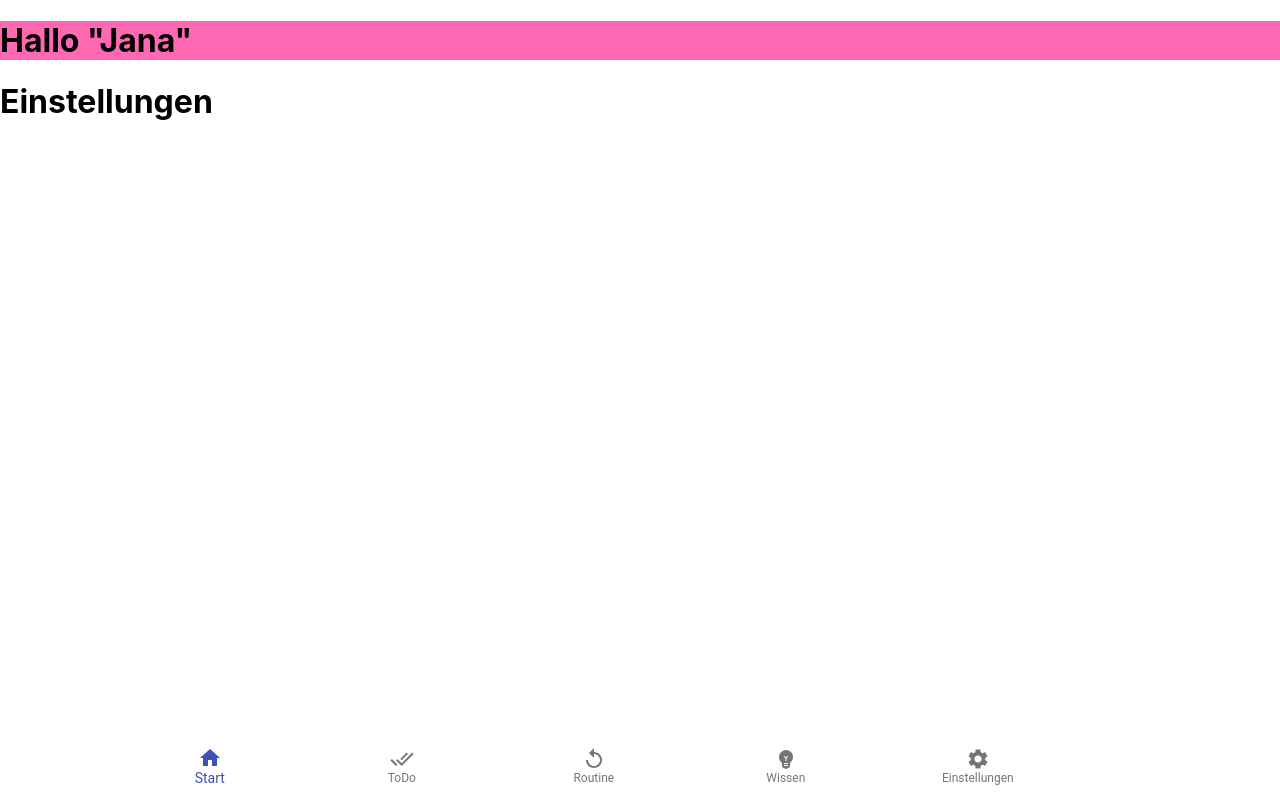
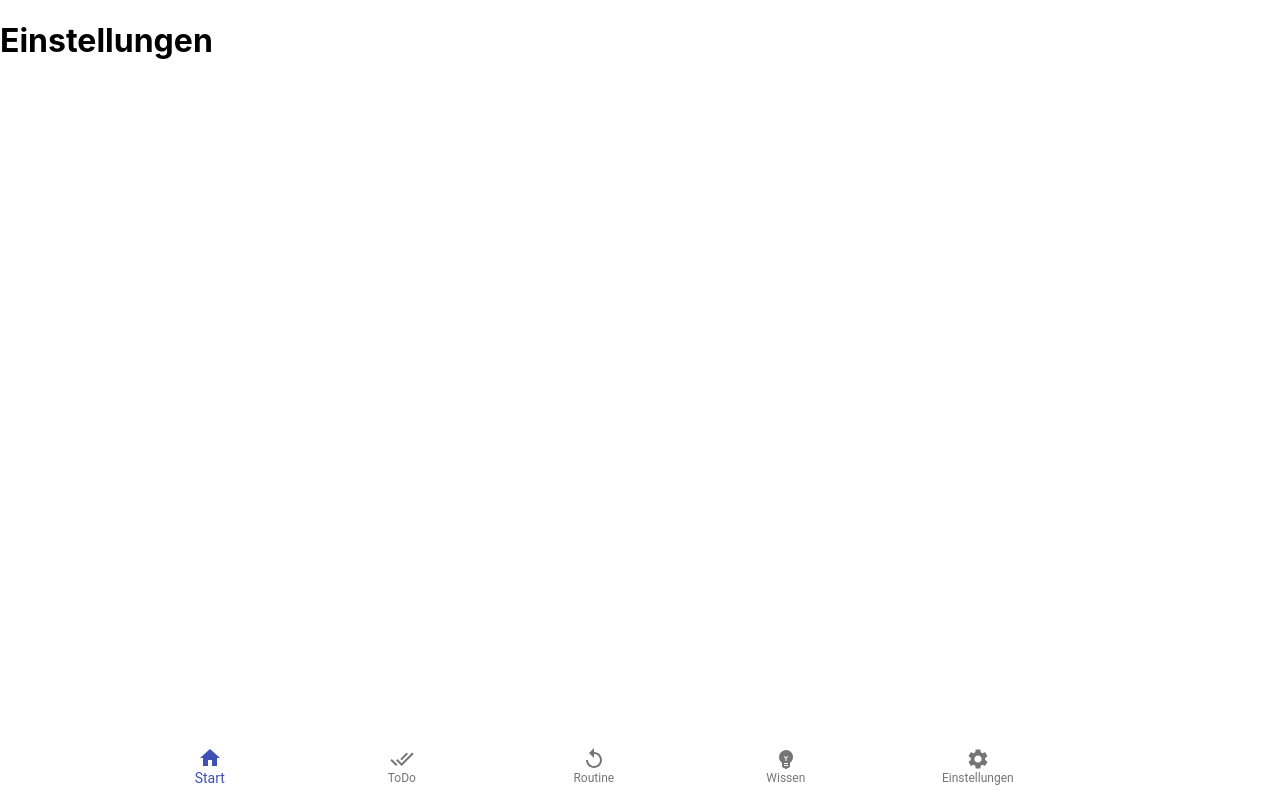
Before and after one commit to janawolfsohn/capstone-project, a React (Create React App) app: page /einstellungen in a window 1280 px wide. Built offline with nearby package versions, Linux system fonts and the light colour scheme.

Commit message:
h1 geändert

```diff
--- a/src/App.js
+++ b/src/App.js
@@ -11,10 +11,13 @@ function App() {
     <Router>
       <div className="App">
         <Header />
+
         <Switch>
           <Route exact path="/">
-            <h1>startseite</h1>
+          <h1> Hallo Jana</h1>
+
           </Route>
+
           <Route path="/wissen">
             <Wissen />
           </Route>
@@ -35,4 +38,5 @@ function App() {
   );
 }
 
+
 export default App;
--- a/src/modules/Header.js
+++ b/src/modules/Header.js
@@ -1,13 +1,14 @@
 import styled from "styled-components/macro";
 
 export default function Header() {
+  const jana = "";
   return (
     <HeaderBox>
-      <h1>Hallo "Jana"</h1>
+      <h1 name={jana}> </h1>
     </HeaderBox>
   );
 }
 
 const HeaderBox = styled.div`
-background-color: hotpink;
+  background-color: hotpink;
 `;
--- a/src/pages/Einstellungen.js
+++ b/src/pages/Einstellungen.js
@@ -1,3 +1,3 @@
 export default function Einstellungen() {
-    return <h1>Einstellungen</h1>;
+    return <header><h1>Einstellungen</h1></header>;
   }
--- a/src/pages/Todos.js
+++ b/src/pages/Todos.js
@@ -3,11 +3,12 @@ import { v4 as uuidv4 } from "uuid";
 import Form from "../modules/Form";
 import Todo from "../modules/ToDo";
 
-export default function Todos() {
+export default function Todos(props) {
   const [todos, setTodos] = useState([]);
 
   return (
     <>
+      <h1>Todos</h1>
       <Form onCreateTodo={addTodo} />
       {todos.map(({ title, isDone, completed, id }, index) => (
         <Todo
--- a/src/pages/Wissen.js
+++ b/src/pages/Wissen.js
@@ -1,3 +1,4 @@
+
 export default function Wissen() {
   return <h1>Wissen</h1>;
 }
```
Also changed, not shown: package.json (+9 -0 lines), 2 other files (tests, documents, lock files or other folders).
